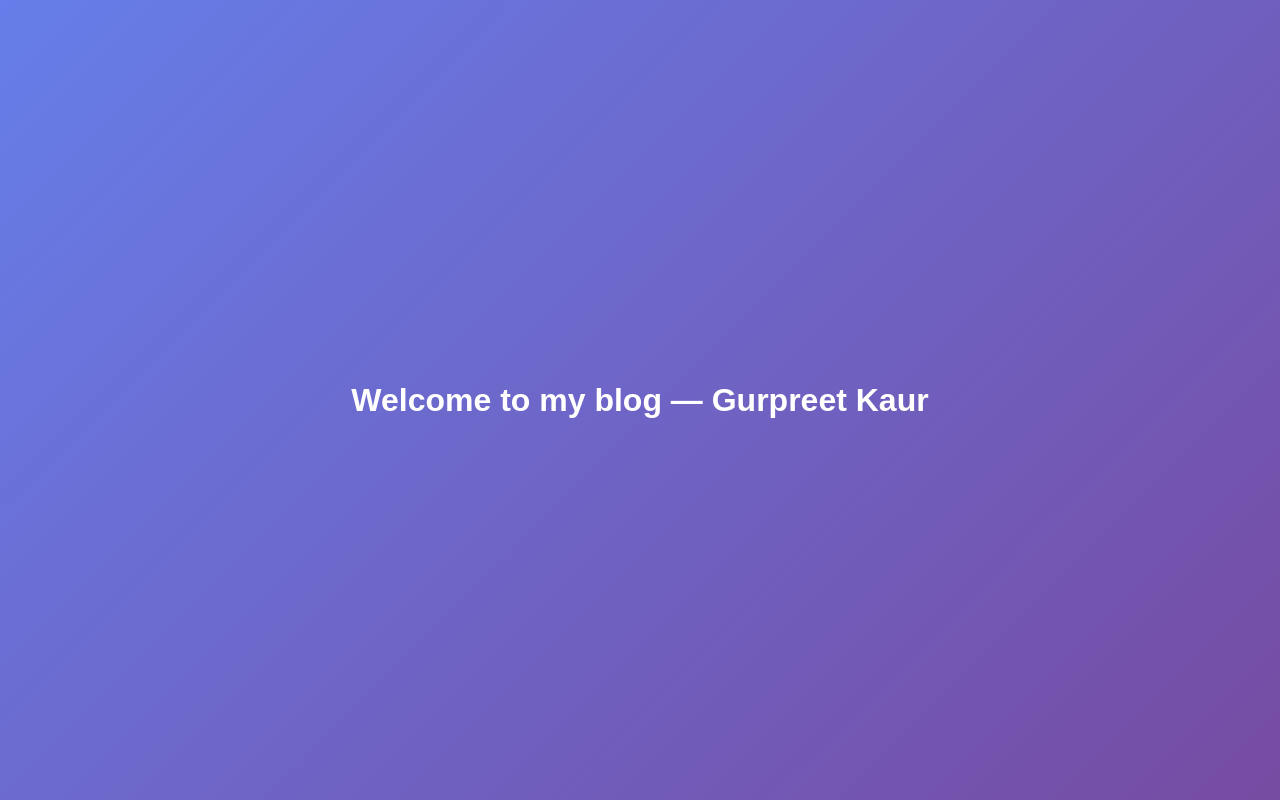
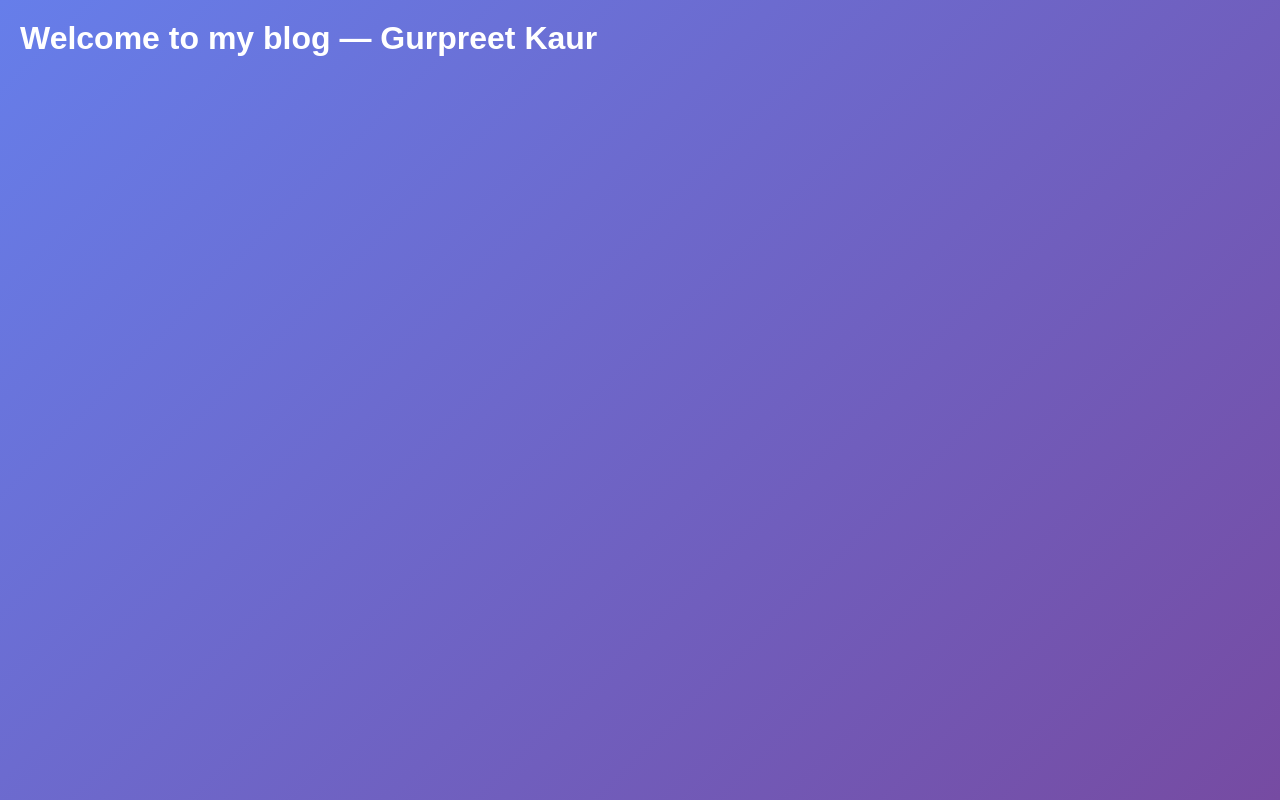
Before and after one commit to gurpreet23/gurpreet23.github.io, a plain HTML site: page index.html in a window 1280 px wide. Drawn offline with Linux system fonts and the light colour scheme.

Commit message:
Update index.html

```diff
--- a/index.html
+++ b/index.html
@@ -7,14 +7,18 @@
     body {
       margin: 0;
       height: 100vh;
-      display: flex;
-      justify-content: center;
-      align-items: center;
       font-family: Arial, sans-serif;
 
       /* Gradient background */
       background: linear-gradient(135deg, #667eea, #764ba2);
       color: white;
+    }
+
+    h1 {
+      position: absolute;
+      top: 20px;
+      left: 20px;
+      margin: 0;
     }
   </style>
 </head>
```
